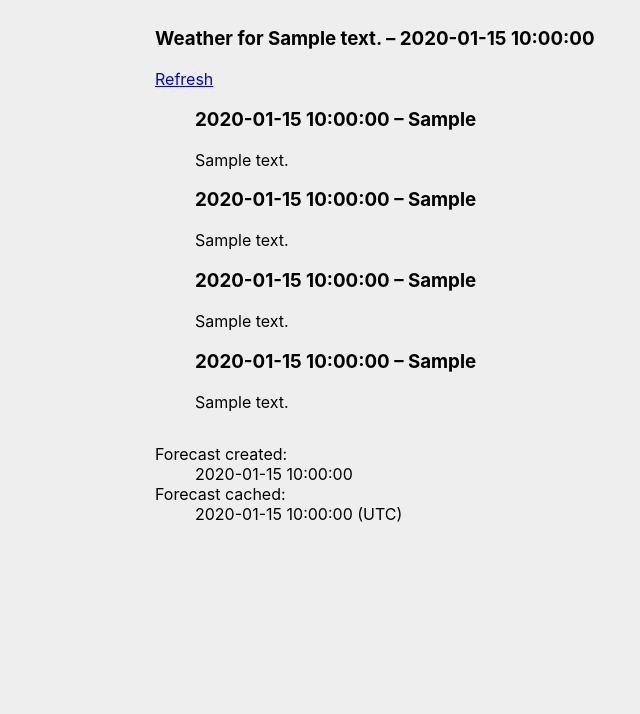
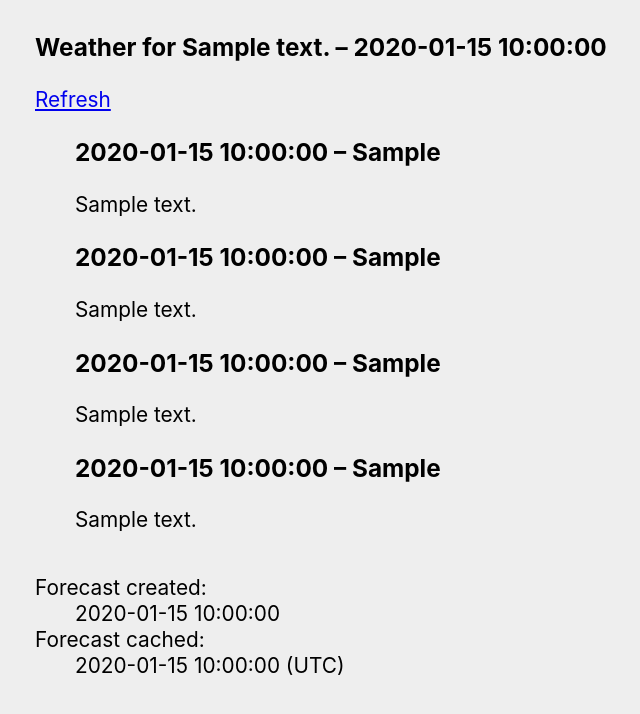
Before and after one commit to JulianNorton/weather-milliseconds, a Flask app: template templates/index.html in a window 1280 px wide. Shown: the top 714 px of the page, without its empty margins (85-725 px from the left). Run offline with Flask 2, Linux system fonts and the light colour scheme; the template is opened without the code that fills it: most values are stand-ins (such as "Sample title", 1, 10 or a date in 2020).

Commit message:
Update base.html

```diff
--- a/templates/base.html
+++ b/templates/base.html
@@ -12,8 +12,8 @@
         body {
             background-color: #eeeeee;
             font-size: 18px;
-            font-size: calc(1em + 0.25 * (100vw - 80em) / 40);
-            font-size: -webkit-calc(100% + 0.25 * (100vw - 8000%) / 40);
+            font-size: calc(1.3em + 0.25 * (100vw - 80em) / 40);
+            font-size: -webkit-calc(130% + 0.25 * (100vw - 8000%) / 40);
             line-height: 1.25;
             font-family: -apple-system, BlinkMacSystemFont, "Segoe UI", "Roboto", "Oxygen", "Ubuntu", "Cantarell", "Fira Sans", "Droid Sans", "Helvetica Neue", sans-serif;
 
```
